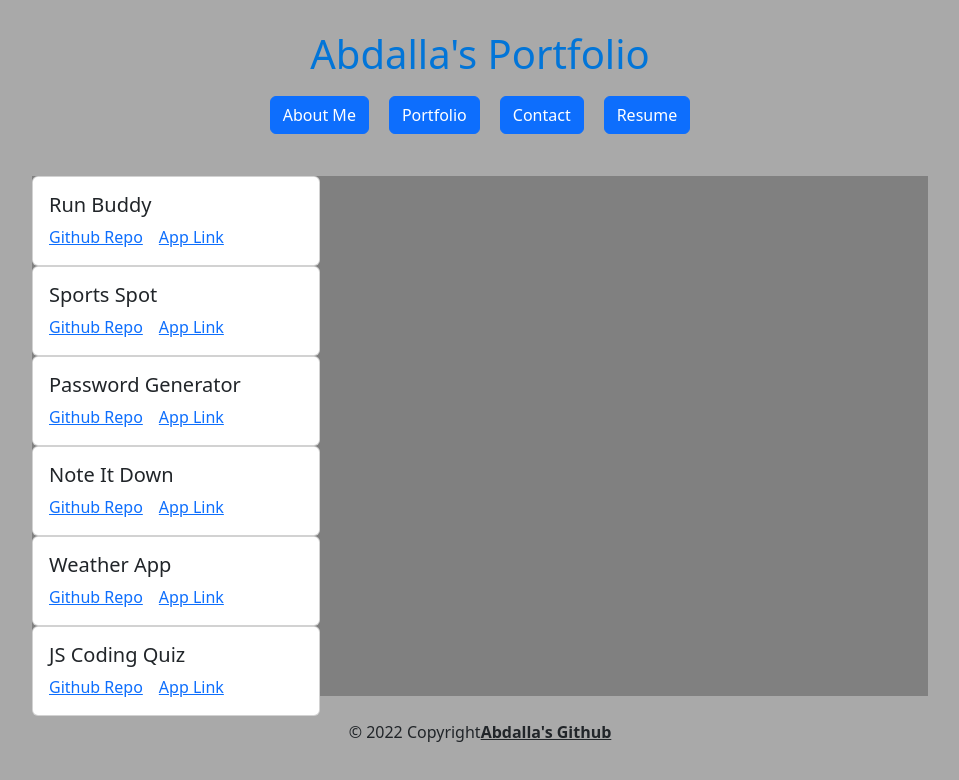
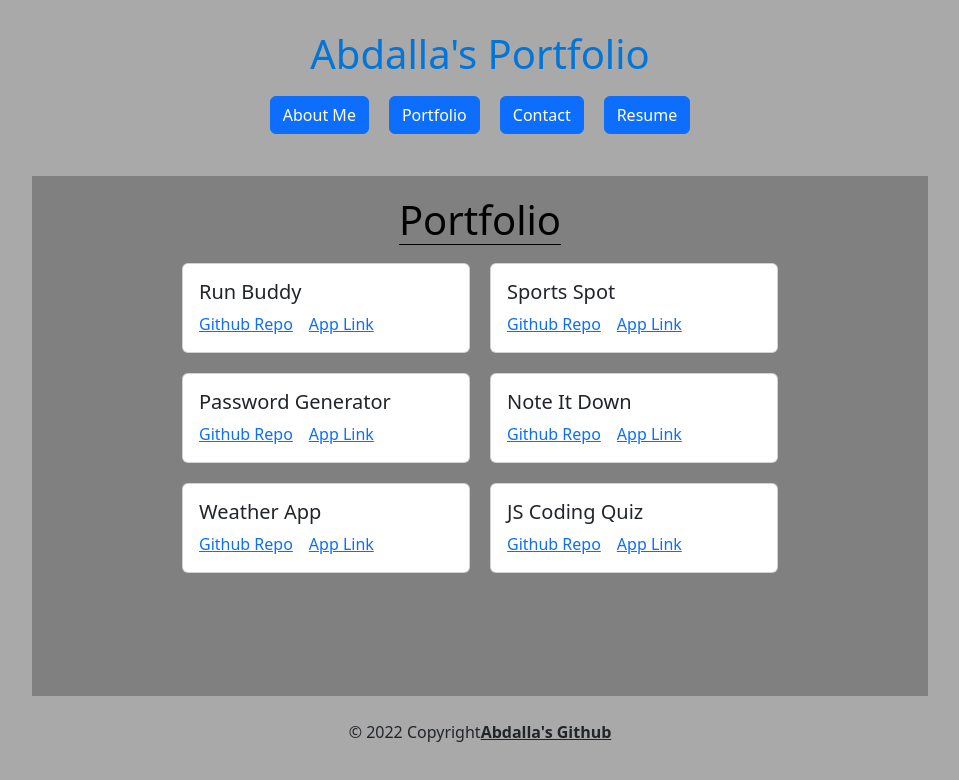
Before and after one commit to abdallahamdy/react-portfolio, a React (Create React App) app: page / in a window 1280 px wide. Both pictures are taken after a click on the button "Portfolio". Shown: the top 780 px of the page, without its empty margins (160-1119 px from the left). Built offline with nearby package versions, Linux system fonts and the light colour scheme.

Commit message:
styling added

```diff
--- a/src/components/Portfolio/index.js
+++ b/src/components/Portfolio/index.js
@@ -34,18 +34,19 @@ function Portfolio () {
         }
     ]
     return (
-        <div className="projects-div">
+        <div className="portfolio-section">
+            <h1 className="nav-title">Portfolio</h1>
+            <div className="projects-div" >
                 {projects.map((project) => (
-                <li key={project.projectName} style={{listStyleType: "none"}} >
-                    <div className="card" style={{width: "18rem"}}>
+                        <div className="card" key={project.projectName} style={{width: "18rem"}}>
                             <div className="card-body">
                             <h5 className="card-title">{project.projectName}</h5>
                             <a href={project.githubUrl} className="card-link">Github Repo</a>
                             <a href={project.appUrl} className="card-link">App Link</a>
                             </div>
                         </div>
-                </li>
                 ))}
+            </div>
         </div>
     );
 };
--- a/src/index.css
+++ b/src/index.css
@@ -62,6 +62,8 @@ main {
 
 .nav-title {
   color: black;
+  margin-top: 20px;
+  border-bottom: 1px solid black;
 }
 
 .about-text {
@@ -73,3 +75,20 @@ main {
   flex-direction: column;
   align-items: center;
 }
+
+.portfolio-section {
+  display: flex;
+  flex-direction: column;
+  align-items: center;
+}
+
+.projects-div {
+  display: flex;
+  flex-direction: row;
+  flex-wrap: wrap;
+  justify-content: center;
+}
+
+.card {
+  margin: 10px;
+}
```
Lines whose indentation alone changed are shown as unchanged.
